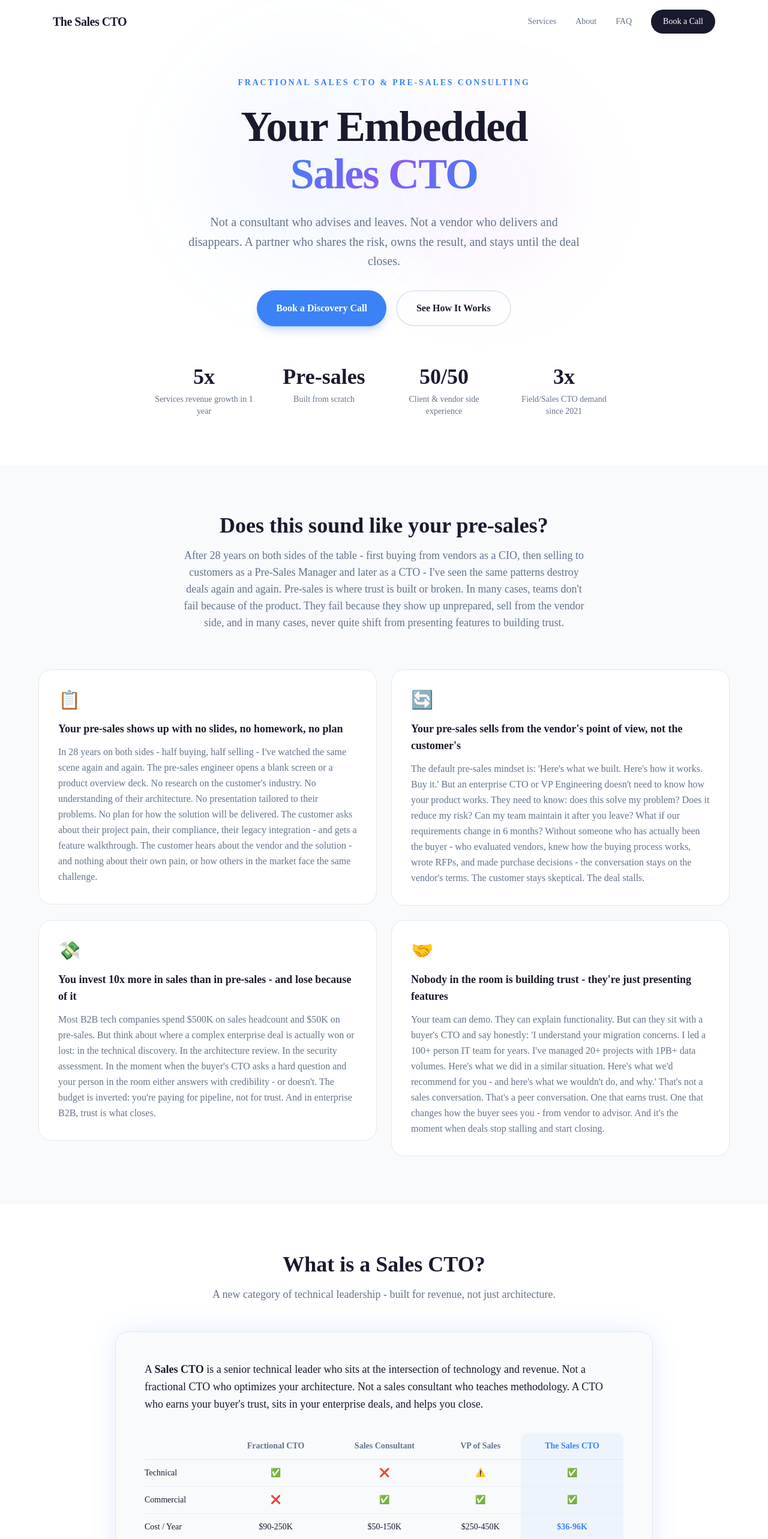
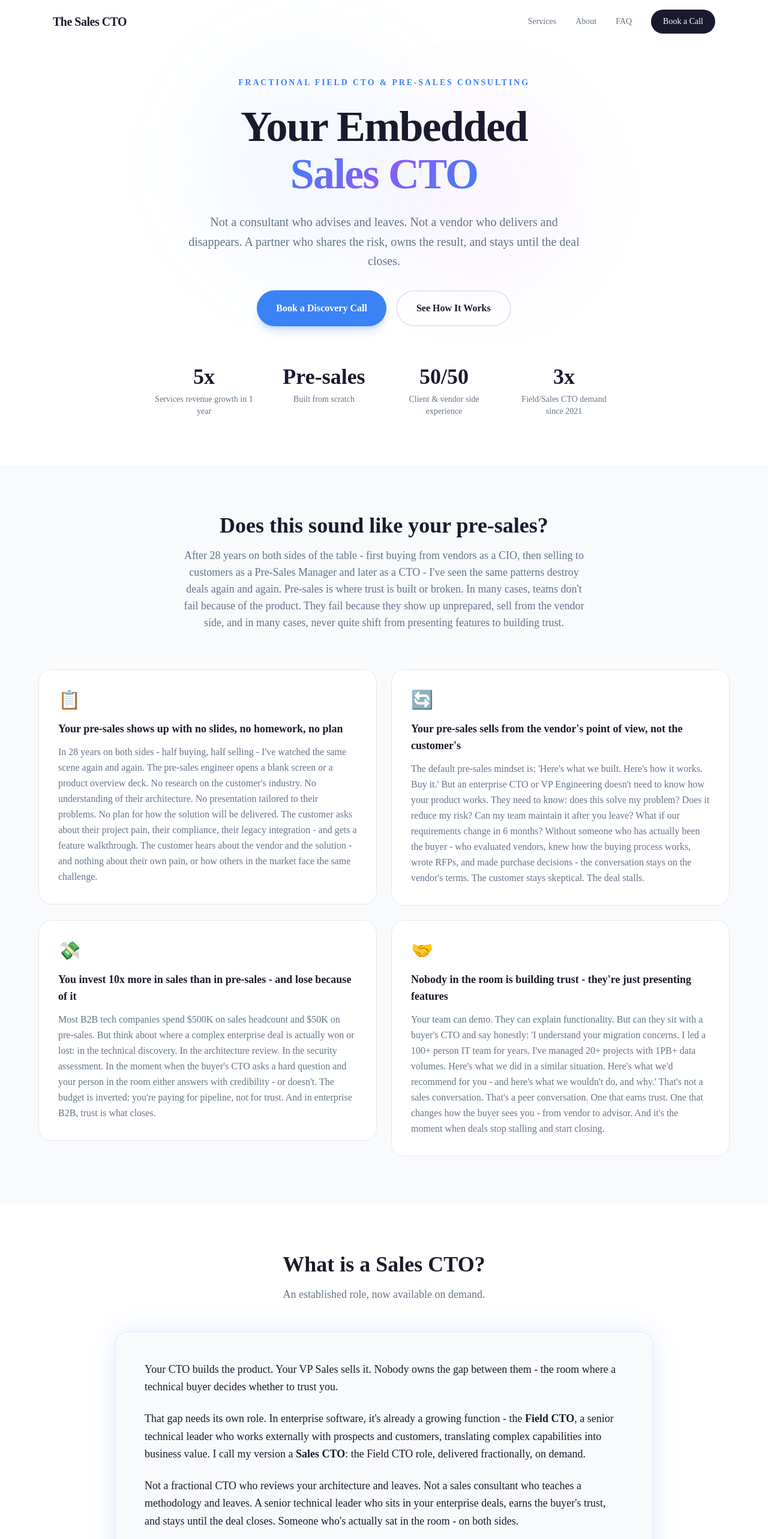
Before and after one commit to yurikoran/thesalescto, a Next.js app: page / in a window 1280 px wide. Shown: the top 2566 px of the page at 60% size. Built offline with nearby package versions, Linux system fonts and the light colour scheme.

Commit message:
Apply critiques: anchor to Field CTO, reduce stat repetition, SEO keywords

```diff
--- a/src/app/layout.tsx
+++ b/src/app/layout.tsx
@@ -13,12 +13,14 @@ const geistMono = Geist_Mono({
 });
 
 export const metadata: Metadata = {
-  title: "The Sales CTO | Fractional Sales CTO & Pre-Sales Consulting",
+  title: "The Sales CTO | Fractional Field CTO & Pre-Sales Consulting",
   description:
-    "Your embedded Sales CTO — helping B2B tech companies close enterprise deals with technical credibility. 80% win rate. 5x revenue growth. Book a discovery call.",
+    "Your embedded Field CTO, delivered fractionally. I help B2B tech companies close enterprise deals by turning technical credibility into revenue. Book a discovery call.",
   keywords: [
     "fractional sales CTO",
     "sales CTO consulting",
+    "field CTO",
+    "fractional field CTO",
     "pre-sales consulting",
     "technical due diligence",
     "CTO as a service",
@@ -35,7 +37,7 @@ export const metadata: Metadata = {
     locale: "en_US",
     url: "https://thesalescto.com",
     siteName: "The Sales CTO",
-    title: "The Sales CTO | Your Embedded Partner in Turning Technology Into Revenue",
+    title: "The Sales CTO | Your Embedded Field CTO, On Demand",
     description:
       "Not a consultant who advises and leaves. Not a vendor who delivers and disappears. A partner who shares the risk, owns the result, and stays until the deal closes.",
     images: [
@@ -49,9 +51,9 @@ export const metadata: Metadata = {
   },
   twitter: {
     card: "summary_large_image",
-    title: "The Sales CTO | Fractional Sales CTO & Pre-Sales Consulting",
+    title: "The Sales CTO | Fractional Field CTO & Pre-Sales Consulting",
     description:
-      "Your embedded Sales CTO — turning technology into revenue. 80% win rate. Book a discovery call.",
+      "Your embedded Field CTO, delivered fractionally. Turning technical credibility into revenue.",
     images: ["/og-image.png"],
   },
   robots: {
@@ -103,11 +105,11 @@ export default function RootLayout({
               url: "https://thesalescto.com",
               logo: "https://thesalescto.com/logo.png",
               description:
-                "Fractional Sales CTO and pre-sales consulting for B2B tech companies. Turning technology into revenue.",
+                "Fractional Field CTO and pre-sales consulting for B2B tech companies. Turning technology into revenue.",
               founder: {
                 "@type": "Person",
                 name: "The Sales CTO Founder",
-                jobTitle: "Sales CTO",
+                jobTitle: "Field CTO",
                 url: "https://thesalescto.com/about",
                 sameAs: [
                   "https://linkedin.com",
@@ -121,11 +123,12 @@ export default function RootLayout({
               },
               areaServed: "Worldwide",
               serviceType: [
-                "Fractional Sales CTO",
+                "Embedded Sales CTO",
+                "Field CTO",
                 "Pre-Sales Consulting",
                 "Technical Due Diligence",
                 "CTO as a Service",
-                "Data Migration Advisory",
+                "Migration Advisory",
                 "Sales Team Training",
               ],
             }),
--- a/src/app/page.tsx
+++ b/src/app/page.tsx
@@ -128,56 +128,57 @@ const PROBLEMS = [
   },
 ];
 
-const SERVICES = [
-  {
-    icon: "👔",
-    title: "Fractional Sales CTO",
-    description:
-      "Your embedded partner in turning technology into revenue. I sit in your calls, your deals, your team.",
-    href: "/services/fractional-sales-cto",
-  },
+const HERO_SERVICE = {
+  icon: "👔",
+  title: "The Embedded Sales CTO",
+  description:
+    "I join your team for 90 days or more. I sit in your calls, your deals, your architecture reviews. I help your sales team turn technical credibility into closed revenue - and I stay until the deal closes, not until the deck is done.",
+  href: "/services/fractional-sales-cto",
+};
+
+const ADJACENT_SERVICES = [
   {
     icon: "🏗️",
     title: "Pre-Sales Build-Out",
     description:
-      "Build your pre-sales function from zero - team, processes, materials, templates, training.",
+      "Build your pre-sales function from zero: team, process, materials, training.",
     href: "/services/pre-sales-build-out",
   },
   {
     icon: "🔍",
     title: "Technical Due Diligence",
     description:
-      "Evaluate technology companies for investors - architecture, team, scalability, risk.",
+      "Evaluate technology companies for investors: architecture, team, scalability, risk.",
     href: "/services/technical-due-diligence",
   },
   {
     icon: "🚀",
     title: "CTO-as-a-Service",
     description:
-      "Part-time CTO for startups - technical strategy, architecture decisions, team building.",
+      "Part-time CTO for early-stage startups: technical strategy, architecture, team-building.",
     href: "/services/cto-as-a-service",
   },
   {
     icon: "☁️",
-    title: "Data & Cloud Migration",
+    title: "Migration Advisory",
     description:
-      "Advisory on database migration, cloud transformation, data platform strategy.",
+      "Database migration, Application modernization.",
     href: "/services/migration-advisory",
   },
   {
     icon: "🎓",
     title: "Sales Team Training",
     description:
-      "Train your team on technical selling, C-level conversations, and closing enterprise deals.",
+      "Train your team on technical selling and C-level conversations.",
     href: "/services/sales-training",
   },
 ];
 
 const CAREER_STATS = [
-  { value: "15", suffix: " years", label: "As the customer (CIO, 100+ team)" },
-  { value: "14", suffix: " years", label: "As the vendor (enterprise tech)" },
-  { value: "20+", suffix: "", label: "DWH projects ($10K–$1M+)" },
-  { value: "1PB+", suffix: "", label: "Data volumes managed" },
+  { value: "CIO", suffix: "", label: "Led a 100+ person IT division as customer" },
+  { value: "Pre-Sales", suffix: "", label: "Manager & Solution Architect at vendor" },
+  { value: "CTO", suffix: "", label: "Built the pre-sales function from scratch" },
+  { value: "Trusted", suffix: "", label: "Advisor to enterprise clients in 10+ countries" },
 ];
 
 const STEPS = [
@@ -205,7 +206,7 @@ const FAQS = [
   {
     question: "What is a Sales CTO?",
     answer:
-      "A Sales CTO is a senior technical leader who sits at the intersection of technology and revenue. Not a fractional CTO who optimizes your architecture. Not a sales consultant who teaches methodology. A CTO who earns your buyer's trust, sits in your enterprise deals, and helps you close.",
+      "A Sales CTO is the established Field CTO role, delivered fractionally and on demand. Like a Field CTO, it's a senior technical leader who works externally with prospects and customers - but instead of being a full-time hire, I join your team part-time to sit in your enterprise deals, earn the buyer's trust, and help you close.",
   },
   {
     question: "How is a Sales CTO different from a fractional CTO?",
@@ -314,7 +315,7 @@ function Hero() {
       <div className="max-w-4xl mx-auto text-center">
         <FadeIn>
           <p className="text-sm font-semibold text-accent uppercase tracking-[0.2em] mb-6">
-            Fractional Sales CTO &amp; Pre-Sales Consulting
+            Fractional Field CTO &amp; Pre-Sales Consulting
           </p>
         </FadeIn>
 
@@ -424,19 +425,31 @@ function WhatIsSalesCTO() {
               What is a Sales CTO?
             </h2>
             <p className="text-lg text-muted max-w-2xl mx-auto">
-              A new category of technical leadership - built for revenue, not
-              just architecture.
+              An established role, now available on demand.
             </p>
           </div>
         </FadeIn>
         <FadeIn delay={0.2}>
           <div className="bg-surface rounded-2xl p-8 sm:p-12 border border-border glow">
+            <p className="text-lg text-foreground leading-relaxed mb-6">
+              Your CTO builds the product. Your VP Sales sells it. Nobody owns
+              the gap between them - the room where a technical buyer decides
+              whether to trust you.
+            </p>
+            <p className="text-lg text-foreground leading-relaxed mb-6">
+              That gap needs its own role. In enterprise software, it&apos;s
+              already a growing function - the <strong>Field CTO</strong>, a
+              senior technical leader who works externally with prospects and
+              customers, translating complex capabilities into business value. I
+              call my version a <strong>Sales CTO</strong>: the Field CTO role,
+              delivered fractionally, on demand.
+            </p>
             <p className="text-lg text-foreground leading-relaxed mb-8">
-              A <strong>Sales CTO </strong>is a senior technical leader who sits
-              at the intersection of technology and revenue. Not a fractional
-              CTO who optimizes your architecture. Not a sales consultant who
-              teaches methodology. A CTO who earns your buyer&apos;s trust, sits
-              in your enterprise deals, and helps you close.
+              Not a fractional CTO who reviews your architecture and leaves. Not
+              a sales consultant who teaches a methodology and leaves. A senior
+              technical leader who sits in your enterprise deals, earns the
+              buyer&apos;s trust, and stays until the deal closes. Someone
+              who&apos;s actually sat in the room - on both sides.
             </p>
             <div className="overflow-x-auto">
               <table className="w-full text-sm">
@@ -525,19 +538,54 @@ function Services() {
               How I Help
             </h2>
             <p className="text-lg text-muted max-w-2xl mx-auto">
-              Six ways to turn your technology into revenue. Each backed by 29
-              years of doing it.
+              One core engagement. A few adjacent ways to work together if
+              that&apos;s a better fit.
             </p>
           </div>
         </FadeIn>
+
+        {/* Hero service - the main offer */}
+        <FadeIn>
+          <div className="relative overflow-hidden bg-primary rounded-3xl p-8 sm:p-12 text-white mb-12 shadow-lg">
+            <div className="absolute inset-0 bg-gradient-to-br from-primary via-primary-light to-primary opacity-50" />
+            <div className="absolute top-0 right-0 w-64 h-64 bg-accent/15 rounded-full blur-3xl" />
+            <div className="relative">
+              <span className="text-4xl mb-4 block">{HERO_SERVICE.icon}</span>
+              <p className="inline-block text-xs font-semibold tracking-widest uppercase bg-accent/20 text-accent-foreground px-3 py-1 rounded-full mb-4">
+                Main offer
+              </p>
+              <h3 className="text-2xl sm:text-3xl font-bold mb-4">
+                {HERO_SERVICE.title}
+              </h3>
+              <p className="text-lg text-white/80 leading-relaxed max-w-3xl mb-8">
+                {HERO_SERVICE.description}
+              </p>
+              <a
+                href="https://calendly.com/thesalescto/discovery-call"
+                target="_blank"
+                rel="noopener noreferrer"
+                className="inline-flex items-center justify-center px-8 py-4 text-base font-semibold text-primary bg-white rounded-full hover:bg-white/90 transition-all shadow-lg hover:-translate-y-0.5"
+              >
+                Book a Discovery Call
+              </a>
+            </div>
+          </div>
+        </FadeIn>
+
+        {/* Adjacent services */}
+        <FadeIn>
+          <h3 className="text-xl font-semibold text-primary mb-6 text-center">
+            Also available, if your situation calls for it:
+          </h3>
+        </FadeIn>
         <div className="grid md:grid-cols-2 lg:grid-cols-3 gap-6">
-          {SERVICES.map((service, i) => (
+          {ADJACENT_SERVICES.map((service, i) => (
             <FadeIn key={service.title} delay={i * 0.1}>
               <div className="bg-white rounded-2xl p-8 border border-border hover:shadow-lg hover:border-accent/30 transition-all duration-300 group h-full">
                 <span className="text-3xl mb-4 block">{service.icon}</span>
-                <h3 className="text-lg font-semibold text-primary mb-3 group-hover:text-accent transition-colors">
+                <h4 className="text-lg font-semibold text-primary mb-3 group-hover:text-accent transition-colors">
                   {service.title}
-                </h3>
+                </h4>
                 <p className="text-muted text-sm leading-relaxed mb-4">
                   {service.description}
                 </p>
@@ -585,11 +633,13 @@ function WhyMe() {
           <div className="bg-surface rounded-2xl p-8 sm:p-12 border border-border">
             <h3 className="text-xl font-bold text-primary mb-4">The Founder</h3>
             <p className="text-muted leading-relaxed mb-4">
-              From managing 100+ person IT teams to leading pre-sales and sales
-              across 10+ countries. 80% win rate on enterprise bids. Built
-              pre-sales functions from scratch. Drove 5x revenue growth. Every
-              step taught me one thing: technology sells when someone in the room
-              can translate it into business value.
+              My career is split evenly between the two sides of the table. First
+              I led a 100+ person IT division - the customer who evaluates
+              vendors, writes RFPs, and makes the final call. Then I moved to the
+              vendor side, worked as a Pre-Sales Manager and Solution Architect,
+              and later became CTO. Every role taught me the same lesson from a
+              different angle: technology sells when someone in the room can
+              translate it into the buyer&apos;s business value.
             </p>
             <p className="text-muted leading-relaxed mb-6">
               I&apos;m not an engineer who became a manager. I&apos;m a
```
